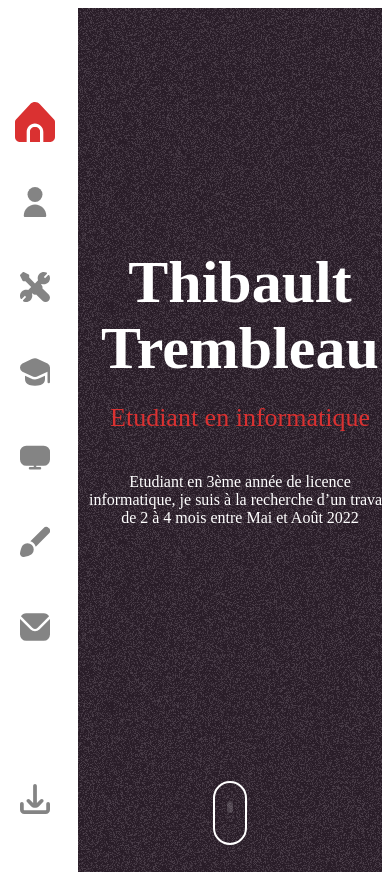
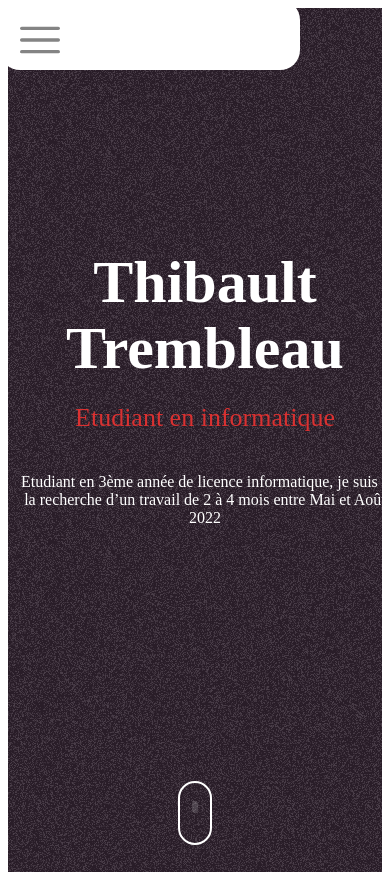
Before and after one commit to Spaicat/cv-website-2, a Next.js app: page / in a window 390 px wide. Shown: the top 874 px of the page. Built offline with nearby package versions, Linux system fonts and the light colour scheme.

Commit message:
Responsive menu

```diff
--- a/components/header/Sidebar.js
+++ b/components/header/Sidebar.js
@@ -1,4 +1,4 @@
-import { useEffect } from 'react';
+import { useEffect, useState } from 'react';
 import Link from "next/link";
 import SidebarLink from "./SidebarLink";
 import styles from "../../styles/Header.module.scss";
@@ -9,27 +9,16 @@ import ProjectsIcon from "../../media/icon/ScreenIcon";
 import EducationIcon from "../../media/icon/GraduationIcon";
 import HobbiesIcon from "../../media/icon/BrushIcon";
 import DownloadIcon from "../../media/icon/DownloadIcon";
+import ContactIcon from "../../media/icon/EmailIcon";
 import MenuIcon from "../../media/icon/MenuIcon";
-import ContactIcon from "../../media/icon/EmailIcon";
+import CloseIcon from "../../media/icon/CloseIcon";
 
 
 export default function Sidebar(props) {
-	let handleHamburger = (event) => {
-		event.preventDefault();
-		let menuGlobal = document.getElementById("sidebar");
-		let hamburger = document.getElementById("hamburger-menu");
-		if (menuGlobal.classList.contains("menu-global-show")) {
-			menuGlobal.classList.remove("menu-global-show");
+	const [headerOpen, setHeaderOpen] = useState(false);
 
-			// Animation
-			hamburger.classList.remove("hamburger-active");
-		}
-		else {
-			menuGlobal.classList.add("menu-global-show");
-
-			// Animation
-			hamburger.classList.add("hamburger-active");
-		}
+	let handleHamburger = () => {
+		setHeaderOpen(!headerOpen);
 	}
 
 	let getPosY = (elt) => {
@@ -59,16 +48,11 @@ export default function Sidebar(props) {
 	}, []);
 
 	return (
-		<header className={styles.sidebar}>
+		<header className={`${styles.sidebar} ${headerOpen ? styles.showMenu : ""}`}>
 			<div className={styles.sidebar__container}>
-				<a className={styles.hamburger} href="#" onClick={handleHamburger}>
-					<MenuIcon />
-				</a>
-				<Link href="/">
-					<a className={styles.logo}>
-						<span>tT</span>
-					</a>
-				</Link>
+				<button className={styles.hamburger} onClick={handleHamburger}>
+					{headerOpen ? <CloseIcon /> : <MenuIcon />}
+				</button>
 				<nav className={styles.menu}>
 					<SidebarLink link="#home" icon={<HomeIcon />} text="Accueil" />
 					<SidebarLink link="#profile" icon={<ProfileIcon />} text="Profil" />
--- a/components/header/SidebarLink.js
+++ b/components/header/SidebarLink.js
@@ -1,11 +1,7 @@
-import Link from "next/link";
-import { useRouter } from "next/router";
 import styles from "../../styles/Header.module.scss";
 
 
 export default function SidebarLink(props) {
-	const router = useRouter();
-
 	return (
 		<li className={`${styles.element}`}>
 			<a className={styles.link} href={props.link}>
--- /dev/null
+++ b/media/icon/CloseIcon.js
@@ -0,0 +1,7 @@
+export default function CloseIcon() {
+	return (
+		<svg viewBox="0 0 329.26933 329">
+			<path d="m194.800781 164.769531 128.210938-128.214843c8.34375-8.339844 8.34375-21.824219 0-30.164063-8.339844-8.339844-21.824219-8.339844-30.164063 0l-128.214844 128.214844-128.210937-128.214844c-8.34375-8.339844-21.824219-8.339844-30.164063 0-8.34375 8.339844-8.34375 21.824219 0 30.164063l128.210938 128.214843-128.210938 128.214844c-8.34375 8.339844-8.34375 21.824219 0 30.164063 4.15625 4.160156 9.621094 6.25 15.082032 6.25 5.460937 0 10.921875-2.089844 15.082031-6.25l128.210937-128.214844 128.214844 128.214844c4.160156 4.160156 9.621094 6.25 15.082032 6.25 5.460937 0 10.921874-2.089844 15.082031-6.25 8.34375-8.339844 8.34375-21.824219 0-30.164063zm0 0"/>
+		</svg>
+	)
+}
--- a/media/icon/MenuIcon.js
+++ b/media/icon/MenuIcon.js
@@ -1,9 +1,9 @@
 export default function MenuIcon() {
 	return (
-		<svg viewBox="0 0 512 512">
-			<path d="m 30,33 h 40 c 3.722839,0 7.5,3.126468 7.5,8.578427 0,5.451959 -2.727029,8.421573 -7.5,8.421573 h -20" />
-			<path d="m 30,50 h 40" />
-			<path d="m 70,67 h -40 c 0,0 -7.5,-0.802118 -7.5,-8.365747 0,-7.563629 7.5,-8.634253 7.5,-8.634253 h 20" />
+		<svg viewBox="0 0 24 24">
+			<rect y="11" width="24" height="2" rx="1"/>
+			<rect y="4" width="24" height="2" rx="1"/>
+			<rect y="18" width="24" height="2" rx="1"/>
 		</svg>
 	)
 }
--- a/styles/Header.module.scss
+++ b/styles/Header.module.scss
@@ -14,6 +14,10 @@
 	color: v.$font-color-2;
 	transition: all .2s ease-in-out;
 	background-color: v.$back-color-3;
+	border-radius: v.$bd-radius;
+	&:hover {
+		width: 300px;
+	}
 	&__container {
 		display: flex;
 		flex-direction: column;
@@ -24,6 +28,13 @@
 		height: 100%;
 	}
 
+	%shared-element {
+		padding: 5px;
+		width: 40px;
+		min-width: 40px;
+		height: 40px;
+		min-height: 40px;
+	}
 	.element {
 		margin-bottom: 35px;
 		&:last-child {
@@ -34,14 +45,16 @@
 			display: flex;
 		}
 		svg {
+			@extend %shared-element;
 			fill: v.$font-color-2;
-			height: 40px;
-			width: 40px;
-			padding: 5px;
 			transition: padding .2s ease-in-out;
 		}
 		span {
-			display: none;
+			display: flex;
+			justify-content: center;
+			align-items: center;
+			margin: 0 v.$size-sidebar/2 - 12.5px;
+			white-space: nowrap;
 		}
 
 		.active svg {
@@ -50,9 +63,6 @@
 		}
 	}
 
-	.logo {
-		display: none;
-	}
 	.menu {
 		margin: auto 0;
 		padding: 20px 15px;
@@ -62,5 +72,40 @@
 	}
 	.hamburger {
 		display: none;
+		padding: 15px;
+		border: none;
+		background: none;
+		cursor: pointer;
+		svg {
+			@extend %shared-element;
+		}
 	}
 }
+
+@media (max-height: 700px), (max-width: 900px) {
+	.sidebar {
+		height: v.$size-sidebar;
+		width: v.$size-sidebar;
+		&.showMenu {
+			height: 100%;
+			width: 100%;
+		}
+		.hamburger {
+			display: flex;
+		}
+		.menu {
+			padding-bottom: 0;
+		}
+		%queries-shared-element {
+			margin-bottom: 15px;
+		}
+		.element {
+			@extend %queries-shared-element;
+			&:last-child {
+				@extend %queries-shared-element;
+			}
+		}
+		.bottom {
+		}
+	}
+}
--- a/styles/Layout.module.scss
+++ b/styles/Layout.module.scss
@@ -9,7 +9,11 @@
 	padding: 0;
 	margin-left: v.$size-sidebar;
 }
-
+@media (max-height: 700px), (max-width: 900px) {
+	.main {
+		margin-left: initial;
+	}
+}
 
 .section {
 	padding: 10px 0;
```
Also changed, not shown: media/icon/close.svg (deleted).
